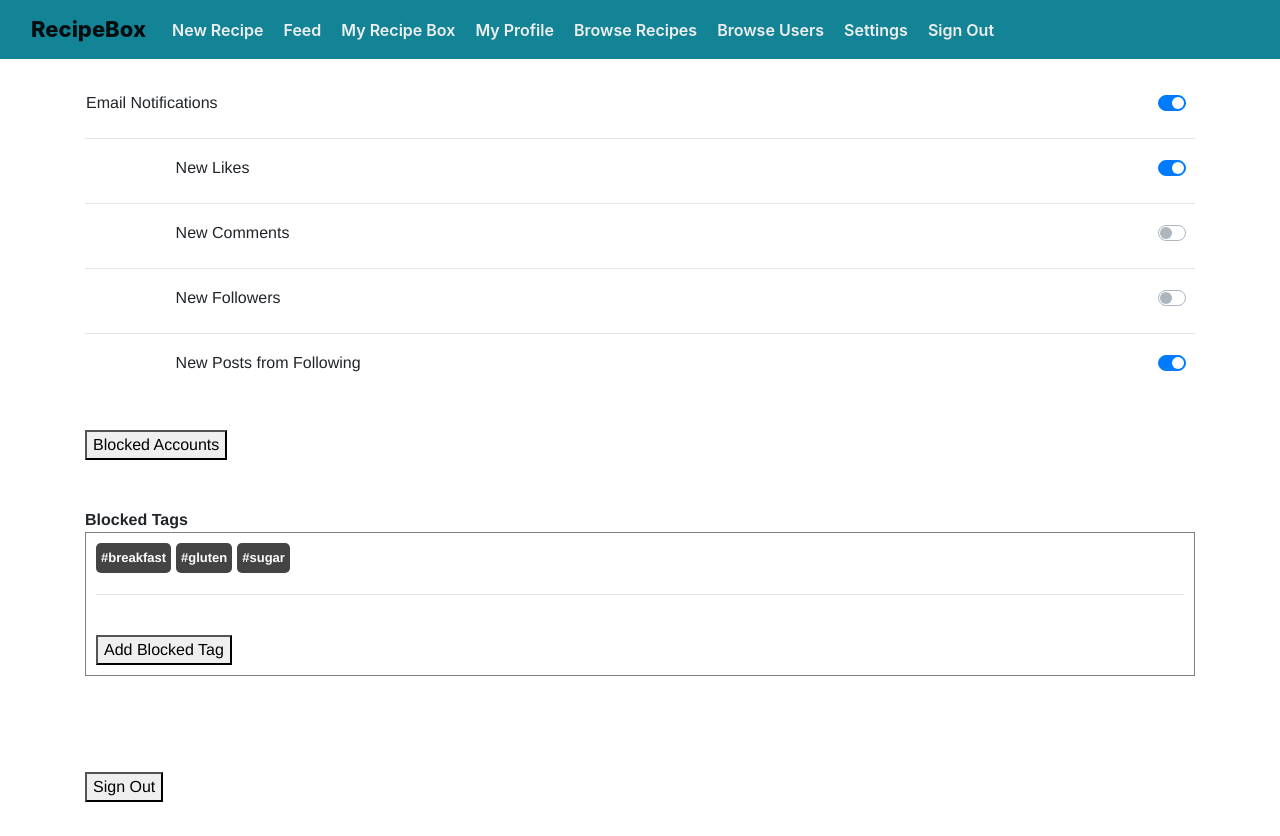
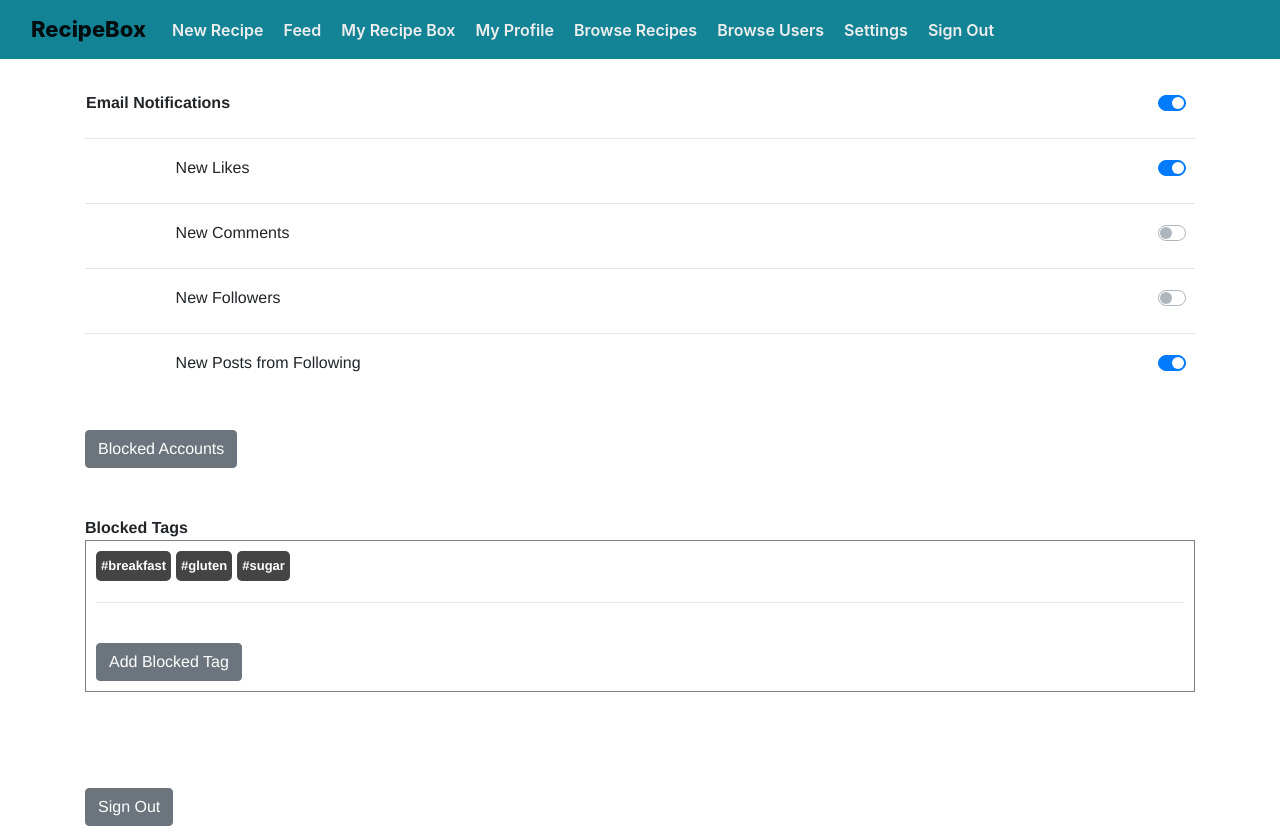
Before and after one commit to amn493/RecipeBox, a React (Create React App) app in the folder front-end/: page /settings in a window 1280 px wide. Before the commit the page ends 812 px from the top, so only its background shows below. Built offline with nearby package versions, Linux system fonts and the light colour scheme; no server answers.

Commit message:
stylistic changes to app settings page

```diff
--- a/front-end/src/AppSettings.css
+++ b/front-end/src/AppSettings.css
@@ -51,7 +51,3 @@
     border: 1px solid grey;
     padding: 10px;
 }
-
-.signOutButton{
-
-}
--- a/front-end/src/AppSettings.js
+++ b/front-end/src/AppSettings.js
@@ -1,8 +1,10 @@
 import { useEffect, useState } from 'react'
 import axios from 'axios'
-import './AppSettings.css'
 import ComboBoxSearchBar from './ComboBoxSearchBar.js'
 import TagButton from './TagButton'
+import Button from 'react-bootstrap/Button'
+
+import './AppSettings.css'
 
 //expects:
 //current user and signedIn state variable
@@ -100,7 +102,7 @@ const AppSettings = (props) => {
 
                     <tr className='emailSwitch' id={1}>
 						<td>
-                        	<div className="emailNotifLabel">Email Notifications</div>
+                        	<div className="emailNotifLabel"><b>Email Notifications</b></div>
 						</td>
 						<td className="tableRight">
 							<div className="emailSwitchMaster">
@@ -211,7 +213,7 @@ const AppSettings = (props) => {
                 {/* go to blocked users page*/}
                 <div className="blockedUsers">
                     <a href="/settings/blocked-users">
-                        <button className="blockedUsersButton">Blocked Accounts</button>
+                        <Button className='submitButton' type='submit' variant='secondary' >Blocked Accounts</Button>
                     </a>
                 </div><br/><br/>
 
@@ -222,7 +224,7 @@ const AppSettings = (props) => {
                         <div classname="actualBlockedTags">
                             {blockedTagsList.map((selectTag, i) => <TagButton tag={selectTag} tags={tagsToBlock} filterTags={blockedTagsList} setTags={setTagsToBlock} setFilterTags={addBlockedTagToList} key={i} />)}<hr/>
                         </div>
-                        <br/><button className="addBlockedTags" onClick={() => addBlockedTag(true)}> Add Blocked Tag</button><br/>
+                        <br/><Button className='submitButton' type='submit' variant='secondary' onClick={() => addBlockedTag(true)}> Add Blocked Tag</Button><br/>
                         <div className="addBlockedTagsField">
                             { blockedTagAddition && (<ComboBoxSearchBar className="addBlockedTagsField" isTag={true} tags={tagsToBlock} users={[]} setSelection={handleAddBlockedTag}/>) }
                         </div>
@@ -232,7 +234,7 @@ const AppSettings = (props) => {
                 {/* signout button*/}
                 <br/><div className="signOutButton">
                     <a href="/sign-in"><br/><br/>
-                        <button onClick={() => props.setSignedIn(false)}>Sign Out</button>
+                        <Button className='submitButton' type='submit' variant='secondary'  onClick={() => props.setSignedIn(false)}>Sign Out</Button>
                         {/* TODO: handle credentials stuff*/}
                     </a>
                 </div>
```
